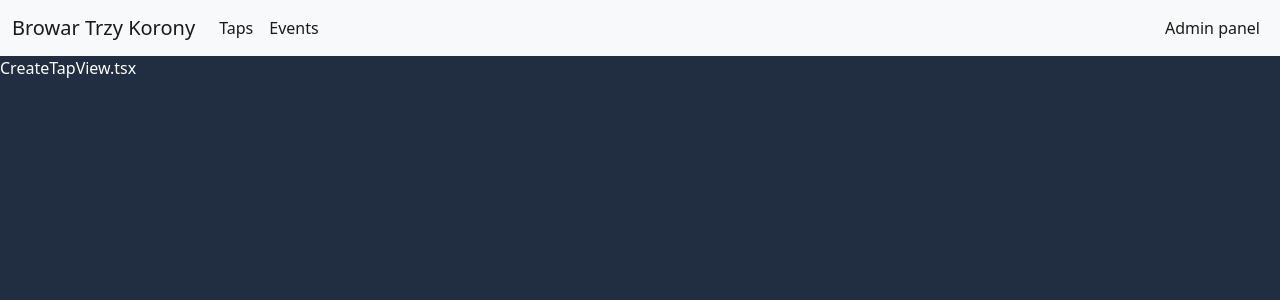
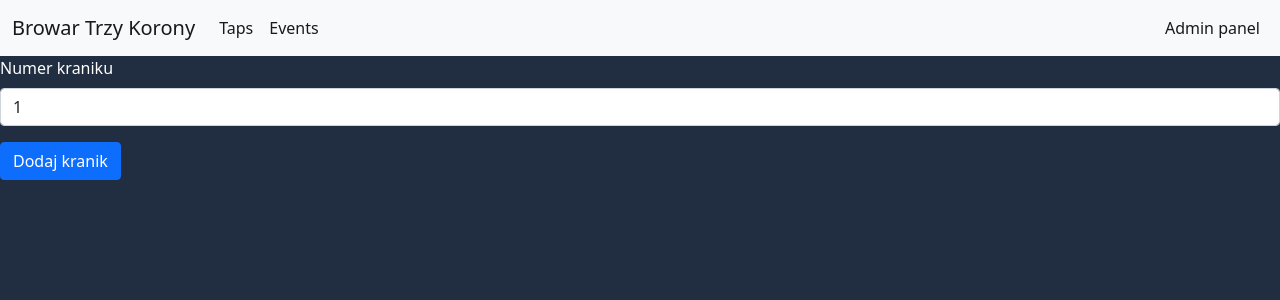
Before and after one commit to mateuszjanczak/barrels-of-beer-react-ts, a React (Create React App) app: page /createTap in a window 1280 px wide. Shown: the top 300 px of the page. Built offline with nearby package versions, Linux system fonts and the light colour scheme.

Commit message:
BoBc-6 Create a form to create new taps (#13)

```diff
--- a/src/components/TemperatureEvent.tsx
+++ b/src/components/TemperatureEvent.tsx
@@ -1,6 +1,5 @@
 import React from "react";
 import styled from "styled-components";
-import {IActionEvent} from "../model/response/IActionEvent";
 import {Pagination} from "@material-ui/lab";
 import {ITemperatureEvent} from "../model/response/ITemperatureEvent";
 
--- a/src/model/request/INewTap.ts
+++ b/src/model/request/INewTap.ts
@@ -1,8 +1,3 @@
 export interface INewTap {
     tapId: number;
-    barrelContent: string;
-    temperature: number;
-    currentLevel: number;
-    capacity: number;
-    enabled: boolean;
 }
--- a/src/service/TapService.ts
+++ b/src/service/TapService.ts
@@ -31,6 +31,10 @@ class TapService {
     createTap(newTap: INewTap): Promise<Response> {
         return fetch(`${this.API_URL}/taps`, {
             method: "POST",
+            headers: {
+                'Accept': 'application/json',
+                'Content-Type': 'application/json'
+            },
             body: JSON.stringify(newTap)
         })
             .then((response) => {
@@ -45,6 +49,10 @@ class TapService {
     setTap(tapDetails: ITapDetails): Promise<Response> {
         return fetch(`${this.API_URL}/taps`, {
             method: "POST",
+            headers: {
+                'Accept': 'application/json',
+                'Content-Type': 'application/json'
+            },
             body: JSON.stringify(tapDetails)
         })
             .then((response) => {
--- a/src/views/CreateTapView.tsx
+++ b/src/views/CreateTapView.tsx
@@ -1,7 +1,55 @@
 import React from "react";
+import {Redirect} from 'react-router-dom'
+import {routes} from "../routes/Routes";
+import TapService from "../service/TapService";
+import {INewTap} from "../model/request/INewTap";
 
-const CreateTapView = () => (
-    <p>CreateTapView.tsx</p>
-);
+interface IProps {
+}
+
+interface IState {
+    newTap: INewTap,
+    redirect: boolean
+}
+
+class CreateTapView extends React.Component<IProps, IState> {
+
+    state = {
+        newTap: {
+            tapId: 1
+        },
+        redirect: false
+    }
+
+    handleChange = (event: { target: { name: string; value: any; }; }) => {
+        const {name, value} = event.target;
+        this.setState({
+            newTap: {
+                [name]: value
+            }
+        } as Pick<IState, keyof IState>);
+    };
+
+    handleSubmit = () => {
+        const {newTap} = this.state;
+        TapService.createTap(newTap).then(() => this.setState({redirect: true}))
+    }
+
+    render() {
+        const {newTap} = this.state;
+
+        return (
+            <div>
+                <div className="mb-3">
+                    <label htmlFor="id" className="form-label">Numer kraniku</label>
+                    <input type="number" className="form-control" id="tapId" name="tapId" value={newTap.tapId}
+                           onChange={this.handleChange}/>
+                </div>
+                <button className="btn btn-primary" onClick={this.handleSubmit}>Dodaj kranik</button>
+                {this.state.redirect && <Redirect to={routes.taps}/>}
+            </div>
+        );
+    }
+}
 
 export default CreateTapView;
```
